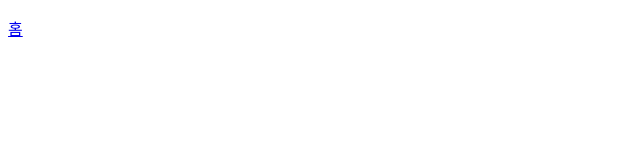
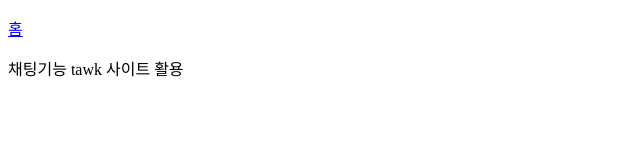
Before and after one commit to estpzebra0212/lab, a plain HTML site: page 채팅.html in a window 1280 px wide. Shown: the whole page, without its empty margins (0-640 px from the left). Drawn offline with Linux system fonts and the light colour scheme.

Commit message:
Add files via upload

```diff
--- a/채팅.html
+++ b/채팅.html
@@ -6,6 +6,8 @@
     </head>
     <body>
     <p><a href="index.html">홈</a>
+
+      <p>채팅기능 tawk 사이트 활용</p>
 
       <!--Start of Tawk.to Script-->
       <script type="text/javascript">
```
